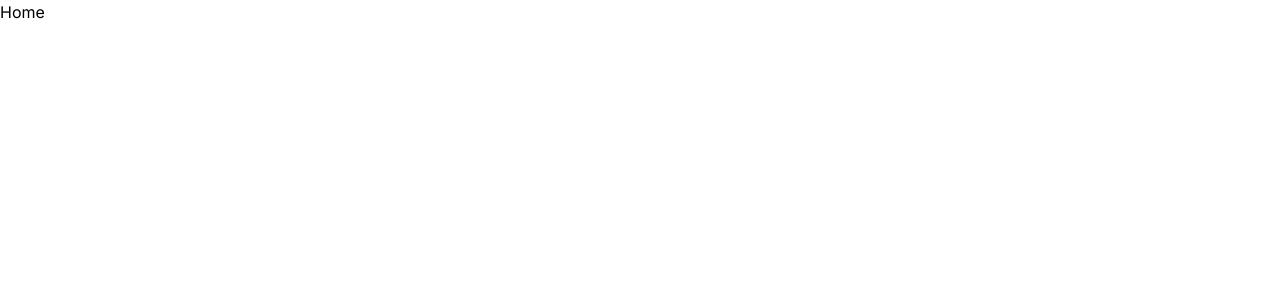
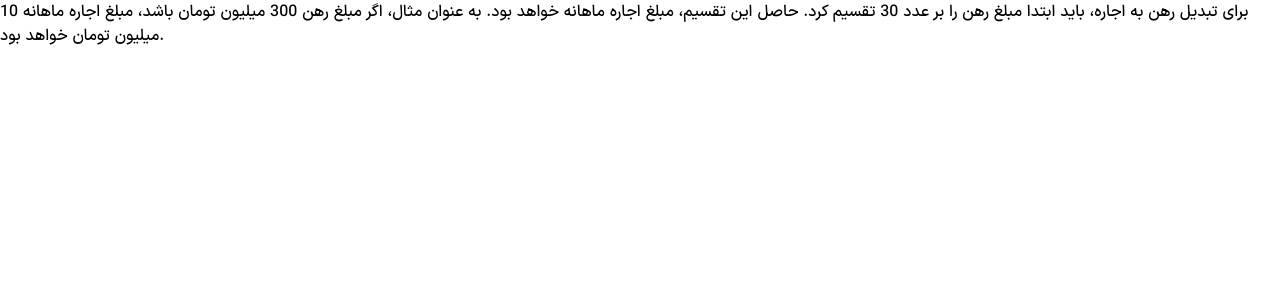
Before and after one commit to saeed00014/news-app, a Next.js app: page / in a window 1280 px wide. Shown: the top 300 px of the page. Built offline with nearby package versions, Linux system fonts and the light colour scheme.

Commit message:
add persian font (IranSans)

```diff
--- a/src/app/layout.tsx
+++ b/src/app/layout.tsx
@@ -1,8 +1,8 @@
 import type { Metadata } from "next";
-import { Inter } from "next/font/google";
+import localFont from "next/font/local";
 import "./globals.css";
 
-const inter = Inter({ subsets: ["latin"] });
+const myFont = localFont({ src: "../font/IRANSansXMedium.ttf" });
 
 export const metadata: Metadata = {
   title: "news app",
@@ -16,7 +16,7 @@ export default function RootLayout({
 }>) {
   return (
     <html lang="fa">
-      <body className={inter.className}>{children}</body>
+      <body className={myFont.className}>{children}</body>
     </html>
   );
 }
--- a/src/app/page.tsx
+++ b/src/app/page.tsx
@@ -3,7 +3,8 @@ import React from 'react'
 const Home = () => {
   return (
     <div>
-      Home
+
+برای تبدیل رهن به اجاره، باید ابتدا مبلغ رهن را بر عدد 30 تقسیم کرد. حاصل این تقسیم، مبلغ اجاره ماهانه خواهد بود. به عنوان مثال، اگر مبلغ رهن 300 میلیون تومان باشد، مبلغ اجاره ماهانه 10 میلیون تومان خواهد بود.
     </div>
   )
 }
```
Also changed, not shown: src/font/IRANSansXMedium.ttf (added).
